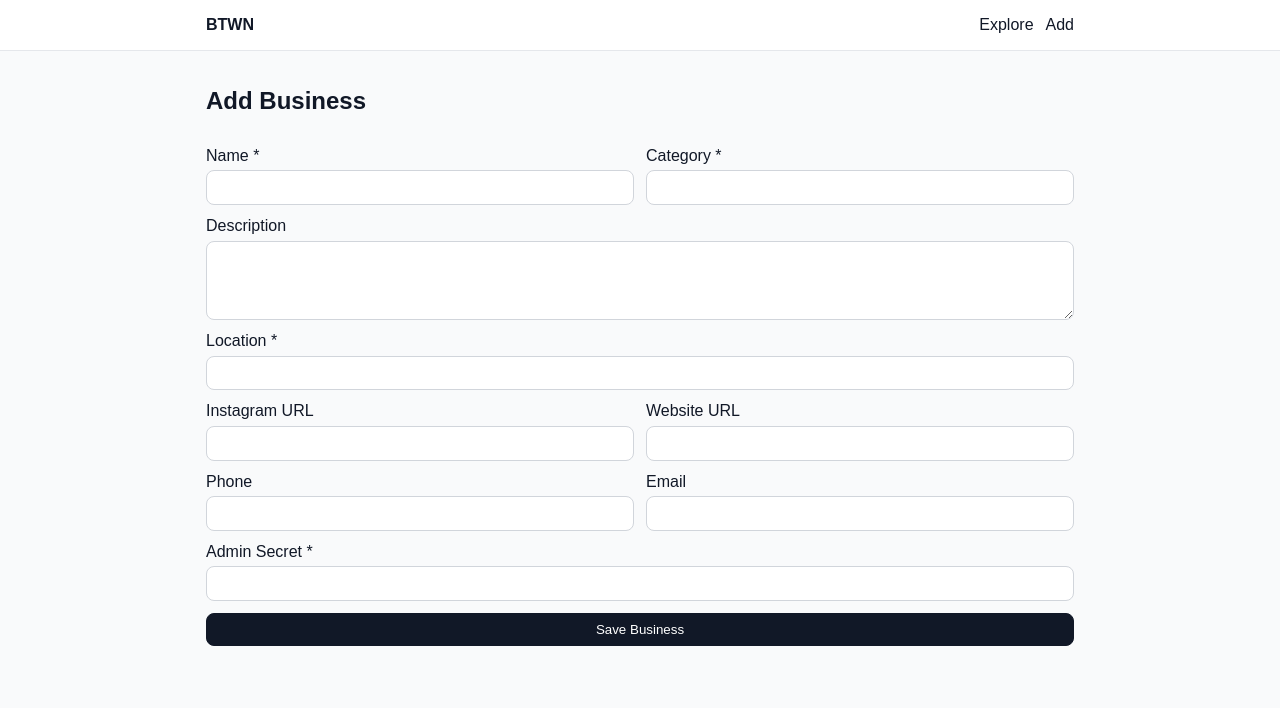
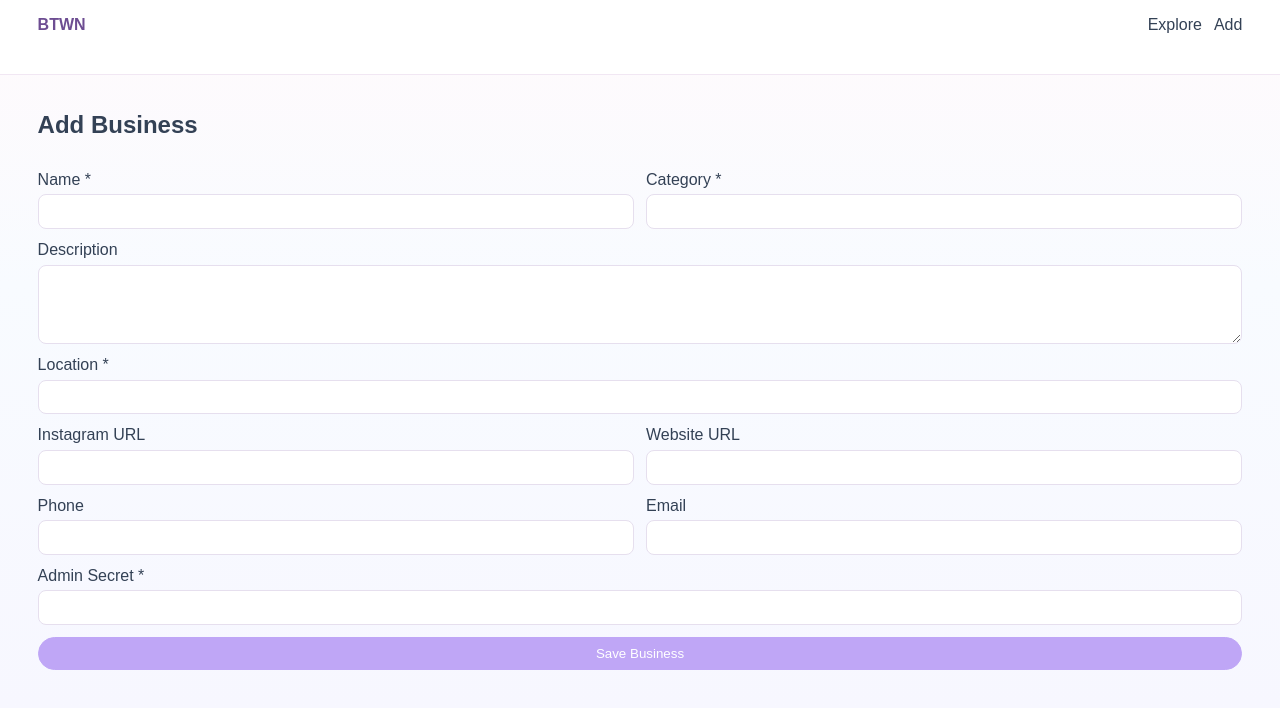
Before and after one commit to jeffreyl1234/BTWN, a Next.js app: page /admin/add-business in a window 1280 px wide. Shown: the top 708 px of the page. Built offline with nearby package versions, Linux system fonts and the light colour scheme.

Commit message:
dummy data

```diff
--- a/app/api/businesses/[id]/route.js
+++ b/app/api/businesses/[id]/route.js
@@ -1,21 +1,15 @@
 import { NextResponse } from "next/server";
-import { getSupabaseAdmin } from "@/lib/supabaseAdmin";
+import { getBusinessById } from "@/lib/businessData";
 
 export async function GET(_request, { params }) {
   try {
     const { id } = await params;
-    const supabase = getSupabaseAdmin();
-    const { data, error } = await supabase
-      .from("businesses")
-      .select("*")
-      .eq("id", id)
-      .single();
-
-    if (error) {
+    const business = await getBusinessById(id);
+    if (!business) {
       return NextResponse.json({ error: "Business not found." }, { status: 404 });
     }
 
-    return NextResponse.json({ business: data });
+    return NextResponse.json({ business });
   } catch (error) {
     return NextResponse.json(
       { error: error.message || "Failed to fetch business." },
--- a/app/api/businesses/route.js
+++ b/app/api/businesses/route.js
@@ -1,4 +1,5 @@
 import { NextResponse } from "next/server";
+import { listBusinesses } from "@/lib/businessData";
 import { normalizeBusinessPayload, validateBusinessPayload } from "@/lib/business";
 import { getSupabaseAdmin } from "@/lib/supabaseAdmin";
 
@@ -7,29 +8,8 @@ export async function GET(request) {
     const { searchParams } = new URL(request.url);
     const q = (searchParams.get("q") || "").trim();
     const category = (searchParams.get("category") || "").trim();
-
-    const supabase = getSupabaseAdmin();
-    let query = supabase
-      .from("businesses")
-      .select("*")
-      .order("created_at", { ascending: false })
-      .limit(100);
-
-    if (category && category !== "all") {
-      query = query.eq("category", category);
-    }
-
-    if (q) {
-      const safe = q.replace(/[,]/g, "");
-      query = query.or(
-        `name.ilike.%${safe}%,category.ilike.%${safe}%,description.ilike.%${safe}%`
-      );
-    }
-
-    const { data, error } = await query;
-    if (error) throw error;
-
-    return NextResponse.json({ businesses: data || [] });
+    const businesses = await listBusinesses({ q, category });
+    return NextResponse.json({ businesses });
   } catch (error) {
     return NextResponse.json(
       { error: error.message || "Failed to fetch businesses." },
--- a/app/globals.css
+++ b/app/globals.css
@@ -1,7 +1,7 @@
 body {
   margin: 0;
-  color: #111827;
-  background: #f9fafb;
+  color: #334155;
+  background: linear-gradient(180deg, #fffafc 0%, #f8fbff 40%, #f7f7ff 100%);
   font-family: Arial, Helvetica, sans-serif;
 }
 
@@ -10,19 +10,20 @@ body {
 }
 
 a {
-  color: #111827;
+  color: #334155;
   text-decoration: none;
 }
 
 .site-header {
-  background: #ffffff;
-  border-bottom: 1px solid #e5e7eb;
+  background: #ffffffd9;
+  border-bottom: 1px solid #f1e7f3;
+  backdrop-filter: blur(6px);
 }
 
 .container {
-  max-width: 900px;
+  max-width: min(1600px, 96vw);
   margin: 0 auto;
-  padding: 1rem;
+  padding: 1rem 0.75rem 2.5rem;
 }
 
 .row {
@@ -36,8 +37,13 @@ a {
   gap: 0.75rem;
 }
 
+.page-space {
+  margin-top: 1rem;
+}
+
 .brand {
   font-weight: 700;
+  color: #6d4d92;
 }
 
 .site-header .container {
@@ -45,24 +51,32 @@ a {
 }
 
 .button {
-  background: #111827;
+  background: #bfa6f6;
   color: #fff;
-  border-radius: 8px;
+  border-radius: 999px;
   padding: 0.5rem 0.75rem;
-  border: 1px solid #111827;
+  border: 1px solid #bfa6f6;
   cursor: pointer;
+  transition: 0.15s ease;
 }
 
 .button-secondary {
-  background: #fff;
-  color: #111827;
+  background: #ffffff;
+  color: #6f52a3;
+  border-color: #e7d9ff;
+}
+
+.button:hover {
+  transform: translateY(-1px);
+  filter: brightness(0.98);
 }
 
 .card {
-  background: #fff;
-  border: 1px solid #e5e7eb;
-  border-radius: 10px;
-  padding: 0.9rem;
+  background: #fffdfd;
+  border: 1px solid #f0e6f4;
+  border-radius: 14px;
+  padding: 1rem;
+  box-shadow: 0 10px 28px rgba(157, 116, 188, 0.08);
 }
 
 input,
@@ -70,8 +84,9 @@ textarea,
 select {
   width: 100%;
   padding: 0.55rem;
-  border: 1px solid #d1d5db;
+  border: 1px solid #e6dfee;
   border-radius: 8px;
+  background: #fff;
 }
 
 label {
@@ -80,7 +95,16 @@ label {
 }
 
 .muted {
-  color: #6b7280;
+  color: #7b8096;
+}
+
+.pill {
+  width: fit-content;
+  padding: 0.2rem 0.55rem;
+  border-radius: 999px;
+  background: #f5ecff;
+  color: #7c55b8;
+  font-size: 0.82rem;
 }
 
 .grid {
@@ -92,8 +116,29 @@ label {
   grid-template-columns: 1fr 1fr;
 }
 
+.grid-3 {
+  grid-template-columns: repeat(3, 1fr);
+}
+
+.hero {
+  border-color: #f0ddf9;
+  background: linear-gradient(135deg, #fffefe 0%, #fdf3ff 55%, #f2f8ff 100%);
+}
+
+.wrap {
+  flex-wrap: wrap;
+}
+
 @media (max-width: 640px) {
+  .container {
+    padding: 0.85rem 0.85rem 2rem;
+  }
+
   .grid-2 {
     grid-template-columns: 1fr;
   }
+
+  .grid-3 {
+    grid-template-columns: 1fr;
+  }
 }
--- /dev/null
+++ b/lib/businessData.js
@@ -0,0 +1,77 @@
+import { getSupabaseAdmin } from "@/lib/supabaseAdmin";
+import { sampleBusinesses } from "@/lib/sampleBusinesses";
+
+function filterBusinesses(items, q, category) {
+  const query = (q || "").toLowerCase();
+  const selectedCategory = (category || "").toLowerCase();
+
+  return items.filter((item) => {
+    const categoryOk =
+      !selectedCategory ||
+      selectedCategory === "all" ||
+      (item.category || "").toLowerCase() === selectedCategory;
+    if (!categoryOk) return false;
+    if (!query) return true;
+
+    const haystack = [item.name, item.category, item.description, item.location]
+      .filter(Boolean)
+      .join(" ")
+      .toLowerCase();
+    return haystack.includes(query);
+  });
+}
+
+function canUseSupabaseRead() {
+  return Boolean(
+    process.env.NEXT_PUBLIC_SUPABASE_URL && process.env.SUPABASE_SERVICE_ROLE_KEY
+  );
+}
+
+export async function listBusinesses({ q = "", category = "all" } = {}) {
+  if (canUseSupabaseRead()) {
+    try {
+      const supabase = getSupabaseAdmin();
+      let query = supabase
+        .from("businesses")
+        .select("*")
+        .order("created_at", { ascending: false })
+        .limit(100);
+
+      if (category && category !== "all") {
+        query = query.eq("category", category);
+      }
+
+      if (q) {
+        const safe = q.replace(/[,]/g, "");
+        query = query.or(
+          `name.ilike.%${safe}%,category.ilike.%${safe}%,description.ilike.%${safe}%,location.ilike.%${safe}%`
+        );
+      }
+
+      const { data, error } = await query;
+      if (!error) return data || [];
+    } catch {
+      // Fall back to demo data.
+    }
+  }
+
+  return filterBusinesses(sampleBusinesses, q, category);
+}
+
+export async function getBusinessById(id) {
+  if (canUseSupabaseRead()) {
+    try {
+      const supabase = getSupabaseAdmin();
+      const { data, error } = await supabase
+        .from("businesses")
+        .select("*")
+        .eq("id", id)
+        .single();
+      if (!error && data) return data;
+    } catch {
+      // Fall back to demo data.
+    }
+  }
+
+  return sampleBusinesses.find((item) => item.id === id) || null;
+}
--- /dev/null
+++ b/lib/sampleBusinesses.js
@@ -0,0 +1,98 @@
+export const sampleBusinesses = [
+  {
+    id: "demo-1",
+    name: "Westwood Cuts Studio",
+    category: "beauty",
+    description: "Student-friendly haircuts and styling near UCLA.",
+    instagram: "https://instagram.com/westwoodcuts",
+    website: null,
+    phone: "310-555-0101",
+    email: "hello@westwoodcuts.com",
+    location: "Westwood",
+    created_at: "2026-02-01T00:00:00.000Z",
+  },
+  {
+    id: "demo-2",
+    name: "Bruin Language Tutors",
+    category: "education",
+    description: "One-on-one tutoring in Spanish, Mandarin, and French.",
+    instagram: "https://instagram.com/bruinlanguagetutors",
+    website: "https://bruinlanguagetutors.example.com",
+    phone: null,
+    email: "book@bruintutors.com",
+    location: "UCLA / Westwood",
+    created_at: "2026-02-02T00:00:00.000Z",
+  },
+  {
+    id: "demo-3",
+    name: "Frame & Focus Photo",
+    category: "creative",
+    description: "Graduation, events, and portrait photography for students.",
+    instagram: "https://instagram.com/framefocusla",
+    website: null,
+    phone: "424-555-0103",
+    email: null,
+    location: "Los Angeles",
+    created_at: "2026-02-03T00:00:00.000Z",
+  },
+  {
+    id: "demo-4",
+    name: "Campus DJ Collective",
+    category: "entertainment",
+    description: "DJs available for parties, org events, and mixers.",
+    instagram: "https://instagram.com/campusdjcollective",
+    website: "https://campusdjcollective.example.com",
+    phone: null,
+    email: "bookings@campusdj.com",
+    location: "West LA",
+    created_at: "2026-02-04T00:00:00.000Z",
+  },
+  {
+    id: "demo-5",
+    name: "Bloom on Gayley",
+    category: "creative",
+    description: "Custom bouquets and event floral design.",
+    instagram: null,
+    website: "https://bloomongayley.example.com",
+    phone: "310-555-0105",
+    email: "orders@bloomongayley.com",
+    location: "Westwood",
+    created_at: "2026-02-05T00:00:00.000Z",
+  },
+  {
+    id: "demo-6",
+    name: "Nail Lab Westwood",
+    category: "beauty",
+    description: "Gel sets, nail art, and quick touch-ups for busy schedules.",
+    instagram: "https://instagram.com/naillabwestwood",
+    website: null,
+    phone: "310-555-0106",
+    email: null,
+    location: "Westwood",
+    created_at: "2026-02-06T00:00:00.000Z",
+  },
+  {
+    id: "demo-7",
+    name: "Cake Theory LA",
+    category: "creative",
+    description: "Custom cakes for birthdays, club events, and celebrations.",
+    instagram: "https://instagram.com/caketheoryla",
+    website: null,
+    phone: "424-555-0107",
+    email: "orders@caketheoryla.com",
+    location: "Sawtelle",
+    created_at: "2026-02-07T00:00:00.000Z",
+  },
+  {
+    id: "demo-8",
+    name: "Bruin Dev Studio",
+    category: "tech",
+    description: "Student web developers for portfolio and small business sites.",
+    instagram: null,
+    website: "https://bruindevstudio.example.com",
+    phone: null,
+    email: "team@bruindevstudio.com",
+    location: "UCLA",
+    created_at: "2026-02-08T00:00:00.000Z",
+  },
+];
```
Also changed, not shown: app/business/[id]/page.js (+3 -8 lines), app/explore/page.js (+16 -5 lines), app/page.js (+25 -4 lines), 1 other file (tests, documents, lock files or other folders).
